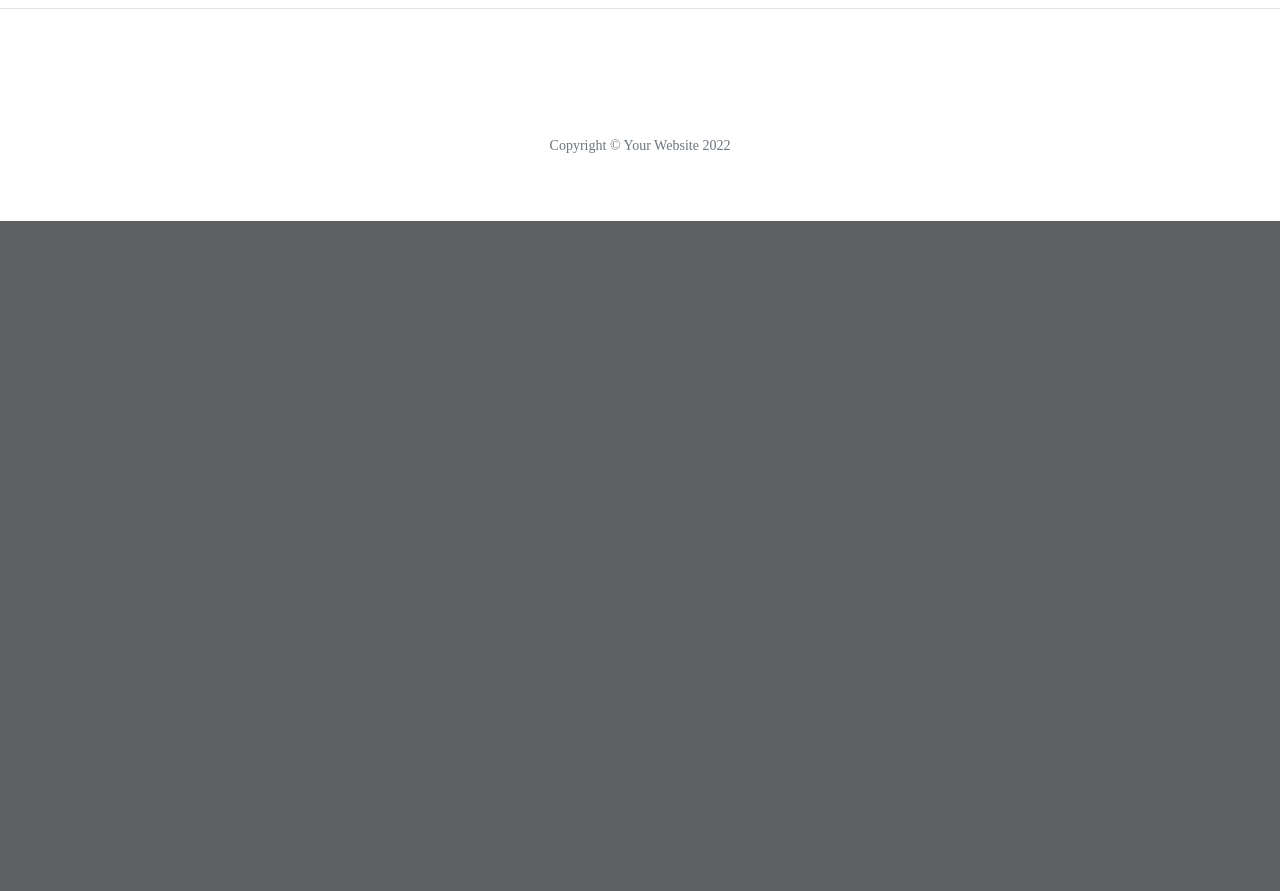
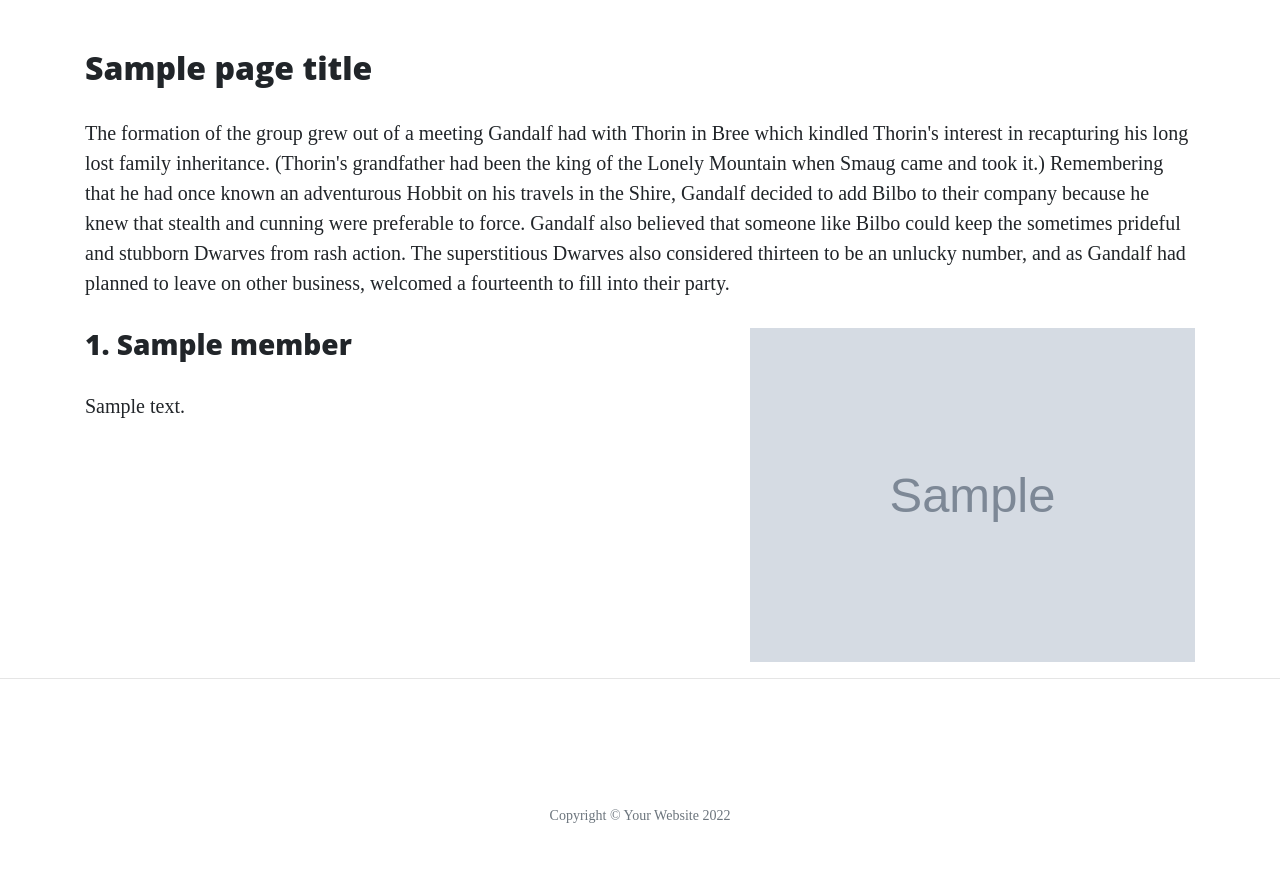
Before and after one commit to davewatters/thorin-flask-app, a Flask app: template templates/about.html in a window 1280 px wide. Shown: the part 629-1520 px from the top of the page. Before the commit the page ends 850 px from the top, so only its background shows below. Run offline with Flask 2, Linux system fonts and the light colour scheme; the template is opened without the code that fills it: most values are stand-ins (such as "Sample title", 1, 10 or a date in 2020); grey boxes marked "Sample" are stand-in pictures; some libraries are stand-ins or nearby versions.

Commit message:
flask & data - using logic with jinja

```diff
--- a/app.py
+++ b/run.py
@@ -1,14 +1,11 @@
 import os
+import json
 from flask import Flask, render_template
 
 
 app = Flask(__name__)
 
-# Setup views
 
-# @app.route('/')
-# def index():
-#     return '<h1>Hello, world</h1> - baby! Oh yeah oh yeah'
 @app.route("/")
 def index():
     return render_template("index.html")
@@ -16,16 +13,20 @@ def index():
 
 @app.route("/about")
 def about():
-    return render_template("about.html")
+    data = []
+    with open("data/company.json", "r") as json_data:
+        data = json.load(json_data)
+    return render_template("about.html", page_title="About", company=data)
 
 
 @app.route("/contact")
 def contact():
-    return render_template("contact.html")
+    return render_template("contact.html", page_title="Contact")
+
 
 @app.route("/careers")
 def careers():
-    return render_template("careers.html")
+    return render_template("careers.html", page_title="Careers")
 
 
 if __name__ == "__main__":
--- /dev/null
+++ b/static/css/style.css
@@ -0,0 +1,3 @@
+.col-md-5 img {
+  width: 100%;
+}
--- a/templates/about.html
+++ b/templates/about.html
@@ -1,6 +1,51 @@
-{% extends 'base.html' %}
+{% extends "base.html" %}
 {% block content %}
 
-<h2>New about page from base</h2>
+    <h2>{{ page_title }}</h2>
+    <p>
+        The formation of the group grew out of a meeting Gandalf had with Thorin in Bree which kindled Thorin's interest in
+		recapturing his long lost family inheritance. (Thorin's grandfather had been the king of the Lonely Mountain when
+		Smaug came and took it.) Remembering that he had once known an adventurous Hobbit on his travels in the Shire,
+		Gandalf decided to add Bilbo to their company because he knew that stealth and cunning were preferable to force.
+		Gandalf also believed that someone like Bilbo could keep the sometimes prideful and stubborn Dwarves from rash
+		action. The superstitious Dwarves also considered thirteen to be an unlucky number, and as Gandalf had planned to
+		leave on other business, welcomed a fourteenth to fill into their party.
+    </p>
+
+    {% for member in company %}
+
+        <div class="row featurette">
+
+            {% if loop.index % 2 != 0 %}
+
+                <div class="col-md-7">
+                    <h3>{{ loop.index }}. {{ member.name }}</h3>
+                    <p>{{ member.description }}</p>
+                </div>
+                <div class="col-md-5">
+                    <img src="{{ member.image_source }}" alt="" class="featurette-image image-responsive">
+                </div>
+
+            {% else %}
+
+                <div class="col-md-5">
+                    <img src="{{ member.image_source }}" alt="" class="featurette-image image-responsive">
+                </div>
+                <div class="col-md-7">
+                    <h3>{{ loop.index }}. {{ member.name }}</h3>
+                    <p>{{ member.description }}</p>
+                </div>
+
+            {% endif %}
+
+        </div>
+
+        {% if loop.index != loop.length %}
+
+            <hr class="featurette-divider">
+
+        {% endif %}
+
+    {% endfor %}
 
 {% endblock %}
--- a/templates/base.html
+++ b/templates/base.html
@@ -4,16 +4,13 @@
     <meta charset="UTF-8">
     <meta name="viewport" content="width=device-width, initial-scale=1.0">
     <meta http-equiv="X-UA-Compatible" content="ie=edge">
-
-    <!-- Bootstrap core CSS -->
-    <link rel="stylesheet" href="style.css">
-    <link rel="stylesheet" href="{{ url_for('static', filename='vendor/bootstrap/css/bootstrap.min.css') }}">
-
-    <link rel="stylesheet" href="{{ url_for('static', filename='css/clean-blog.min.css') }}">
+    <link rel="stylesheet" href="{{ url_for('static', filename='vendor/bootstrap/css/bootstrap.min.css') }}" type="text/css">
+    <link rel="stylesheet" href="{{ url_for('static', filename='css/clean-blog.min.css') }}" type="text/css">
+    <link rel="stylesheet" href="{{ url_for('static', filename='css/style.css') }}" type="text/css">
     <title>Hello Flask</title>
 </head>
 <body>
- <!-- Navigation -->
+
 	<nav class="navbar navbar-expand-lg navbar-light fixed-top" id="mainNav">
 		<div class="container">
 			<a class="navbar-brand" href="{{ url_for('index') }}">Thorin &amp; Company</a>
@@ -30,7 +27,7 @@
 						<a class="nav-link" href="{{ url_for('about') }}">About</a>
 					</li>
 					<li class="nav-item">
-            <a class="nav-link" href="{{ url_for('contact') }}">Contaczt Us</a>
+						<a class="nav-link" href="{{ url_for('contact') }}">Contact Us</a>
 					</li>
 					<li class="nav-item">
 						<a class="nav-link" href="{{ url_for('careers') }}">Careers</a>
@@ -47,8 +44,8 @@
 			<div class="row">
 				<div class="col-lg-8 col-md-10 mx-auto">
 					<div class="site-heading">
-            <h1>Clean Blog</h1>
-            <span class="subheading">A Blog Theme by Start Bootstrap</span>
+						<h1>Thorin &amp; Company</h1>
+						<span class="subheading">Thorin and his company of dwarves</span>
 					</div>
 				</div>
 			</div>
@@ -109,9 +106,8 @@
 	<!-- Custom scripts for this template -->
 	<script src="{{ url_for('static', filename='js/clean-blog.min.js') }}"></script>
 
-  <!-- jquery ript to inject year in copyright notice -->
     <script>
-      $('#copyright').text(new Date().getFullYear());
+        $("#copyright").text(new Date().getFullYear());
     </script>
 
 </body>
--- a/templates/careers.html
+++ b/templates/careers.html
@@ -1,4 +1,4 @@
-{% extends 'base.html' %}
+{% extends "base.html" %}
 {% block content %}
-<h1>Come work with Us</h2>
+    <h2>{{ page_title }}</h2>
 {% endblock %}
--- a/templates/contact.html
+++ b/templates/contact.html
@@ -1,4 +1,4 @@
-{% extends 'base.html' %}
+{% extends "base.html" %}
 {% block content %}
-<h2>Contact us - from base.html</h2>
+    <h2>{{ page_title }}</h2>
 {% endblock %}
--- a/templates/index.html
+++ b/templates/index.html
@@ -1,6 +1,5 @@
-{% extends 'base.html' %}
+{% extends "base.html" %}
 {% block content %}
-
     <div class="row">
         <div class="col-lg-8 col-md-10 mx-auto">
             <div class="post-preview">
@@ -62,5 +61,4 @@
             </div>
         </div>
     </div>
-
 {% endblock %}
```
Also changed, not shown: data/company.json (added, +67 -0 lines). Lines whose indentation alone changed are shown as unchanged.
